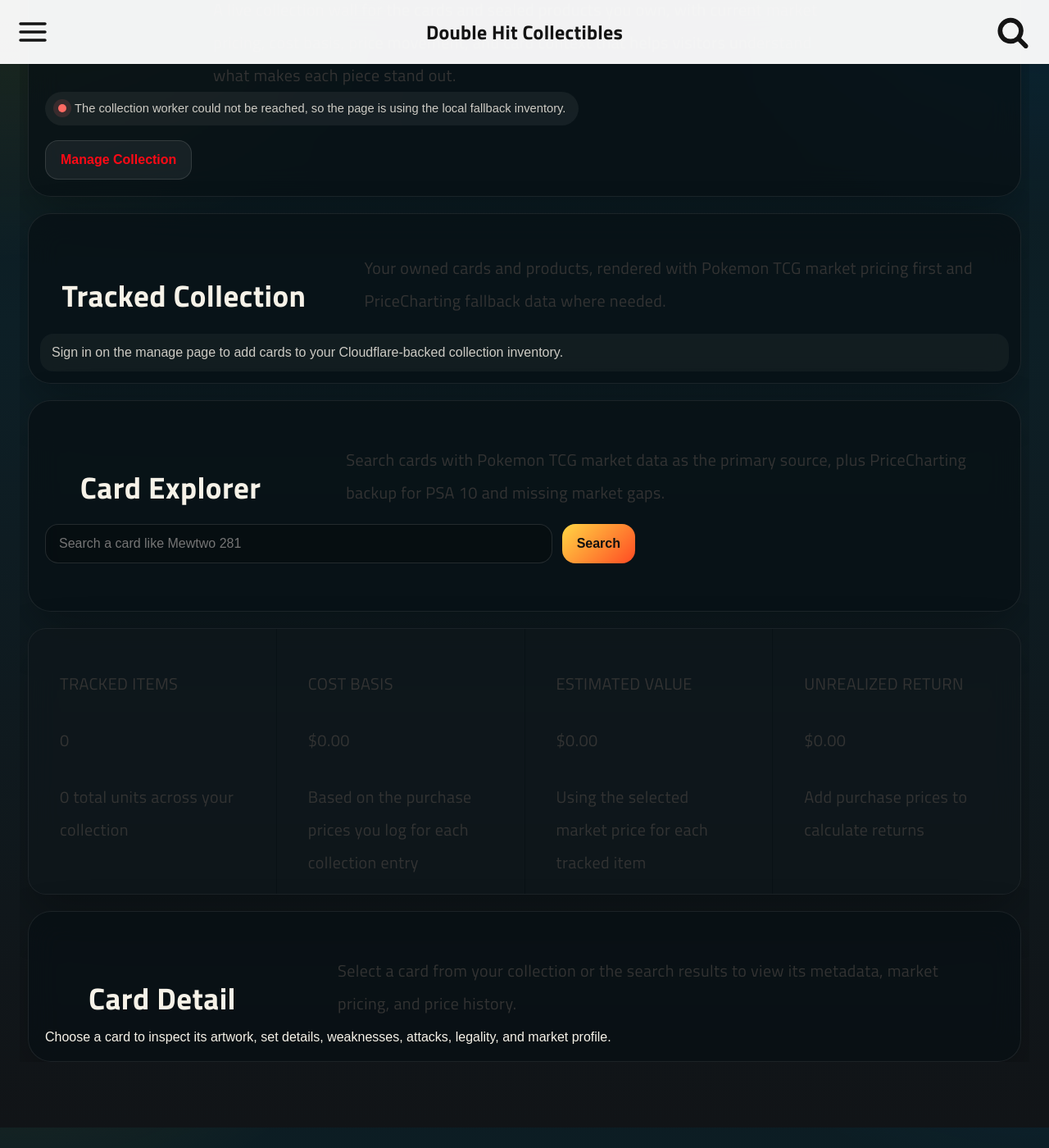
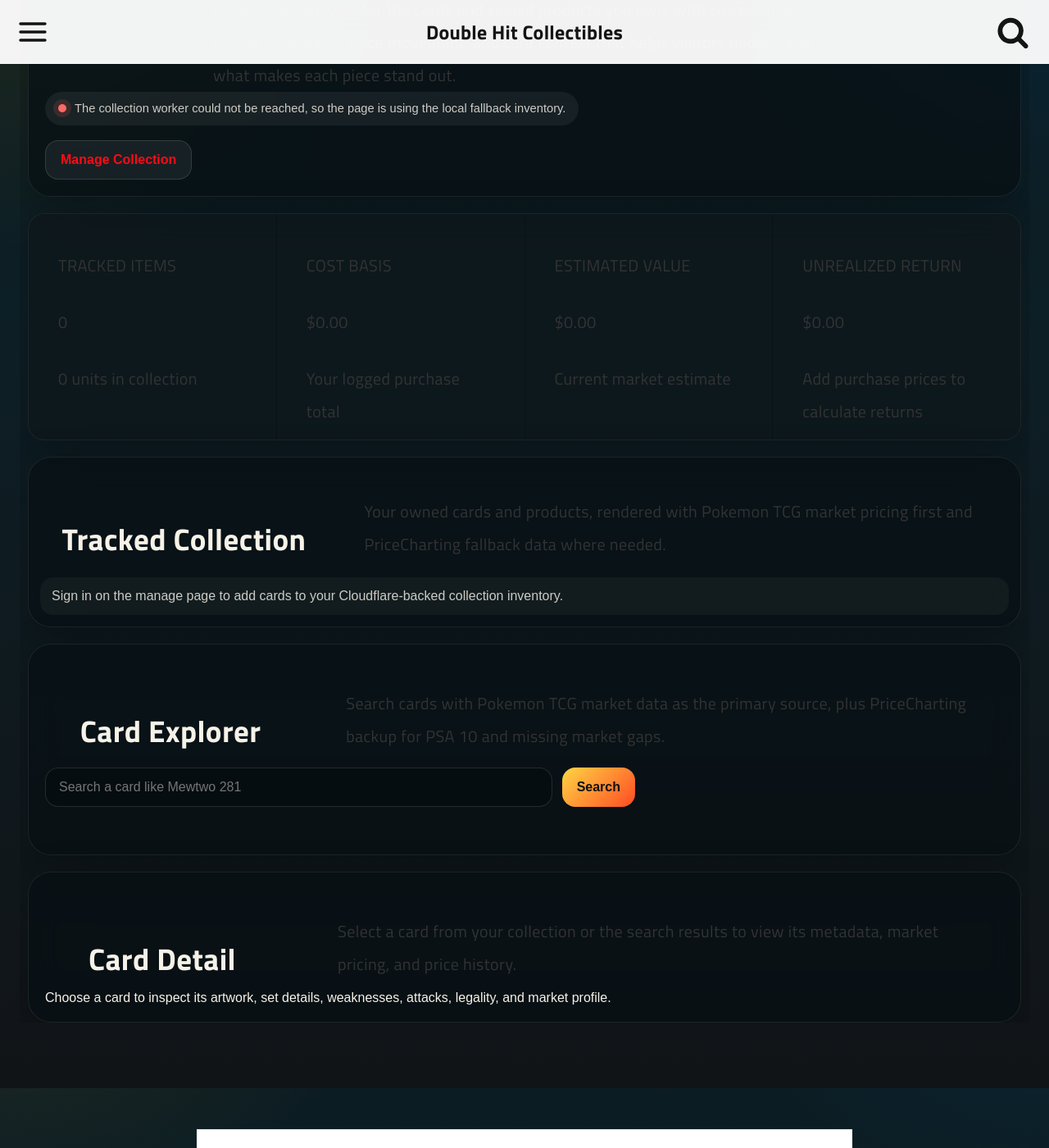
Before and after one commit to doublehitcollectibles/doublehitcollectibles.github.io, a Jekyll site: the page built from pages/collection.md, in a window 1280 px wide and 1400 px high, scrolled down 479 px. Shown: the whole window at 82% size. Built offline with Jekyll 4.4.1, drawn with Linux system fonts in a browser that asks for light colours; a script that is not in the unit is left out.

Commit message:
Compact collection summary section

```diff
--- a/_sass/_collection.scss
+++ b/_sass/_collection.scss
@@ -230,35 +230,37 @@
 
 .collection-summary {
   display: grid;
-  grid-template-columns: repeat(auto-fit, minmax(170px, 1fr));
+  grid-template-columns: repeat(auto-fit, minmax(150px, 1fr));
   gap: 1px;
   overflow: hidden;
-  border-radius: 22px;
+  border-radius: 20px;
 }
 
 .collection-metric {
-  padding: 18px;
+  padding: 14px 16px;
   background: rgba(255, 255, 255, 0.02);
 }
 
 .collection-metric-label {
-  margin: 0 0 8px;
-  font-size: 0.8rem;
-  letter-spacing: 0.16em;
+  margin: 0 0 6px;
+  font-size: 0.72rem;
+  letter-spacing: 0.14em;
   text-transform: uppercase;
-  color: rgba(246, 242, 232, 0.56);
+  color: rgba(255, 232, 156, 0.9);
 }
 
 .collection-metric-value {
   margin: 0;
-  font-size: clamp(1.3rem, 3vw, 2.3rem);
+  font-size: clamp(1.15rem, 2.3vw, 1.75rem);
   font-weight: 700;
+  line-height: 1.05;
 }
 
 .collection-metric-subtext {
-  margin: 10px 0 0;
-  font-size: 0.92rem;
-  color: rgba(246, 242, 232, 0.7);
+  margin: 6px 0 0;
+  font-size: 0.82rem;
+  line-height: 1.4;
+  color: rgba(242, 247, 252, 0.92);
 }
 
 .collection-section-heading {
@@ -1000,6 +1002,14 @@
     padding: 16px;
   }
 
+  .collection-summary {
+    grid-template-columns: repeat(2, minmax(0, 1fr));
+  }
+
+  .collection-metric {
+    padding: 12px;
+  }
+
   .collection-grid-wrap--tracked {
     padding: 12px;
   }
--- a/assets/js/collection.js
+++ b/assets/js/collection.js
@@ -683,17 +683,17 @@
       <article class="collection-metric">
         <p class="collection-metric-label">Tracked Items</p>
         <p class="collection-metric-value">${cards.length}</p>
-        <p class="collection-metric-subtext">${totalItems} total units across your collection</p>
+        <p class="collection-metric-subtext">${totalItems} units in collection</p>
       </article>
       <article class="collection-metric">
         <p class="collection-metric-label">Cost Basis</p>
         <p class="collection-metric-value">${formatCurrency(investedValue, currency)}</p>
-        <p class="collection-metric-subtext">Based on the purchase prices you log for each collection entry</p>
+        <p class="collection-metric-subtext">Your logged purchase total</p>
       </article>
       <article class="collection-metric">
         <p class="collection-metric-label">Estimated Value</p>
         <p class="collection-metric-value">${formatCurrency(currentValue, currency)}</p>
-        <p class="collection-metric-subtext">Using the selected market price for each tracked item</p>
+        <p class="collection-metric-subtext">Current market estimate</p>
       </article>
       <article class="collection-metric">
         <p class="collection-metric-label">Unrealized Return</p>
--- a/pages/collection.md
+++ b/pages/collection.md
@@ -34,6 +34,8 @@
     </div>
   </header>
 
+  <section class="collection-summary" data-collection-summary></section>
+
   <section class="collection-grid-wrap collection-grid-wrap--tracked">
     <div class="collection-section-heading">
       <h2>Tracked Collection</h2>
@@ -65,8 +67,6 @@
     <div class="collection-search-results" data-search-results></div>
   </section>
 
-  <section class="collection-summary" data-collection-summary></section>
-
   <section class="collection-detail" data-card-detail>
     <div class="collection-section-heading">
       <h2>Card Detail</h2>
```
